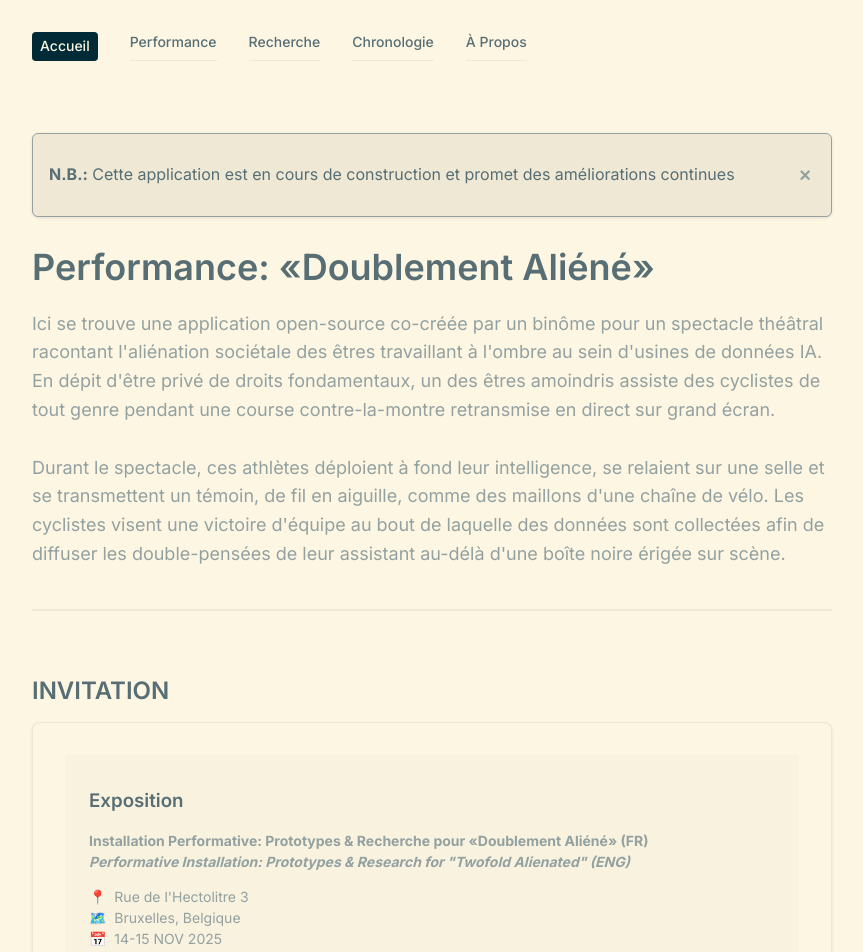
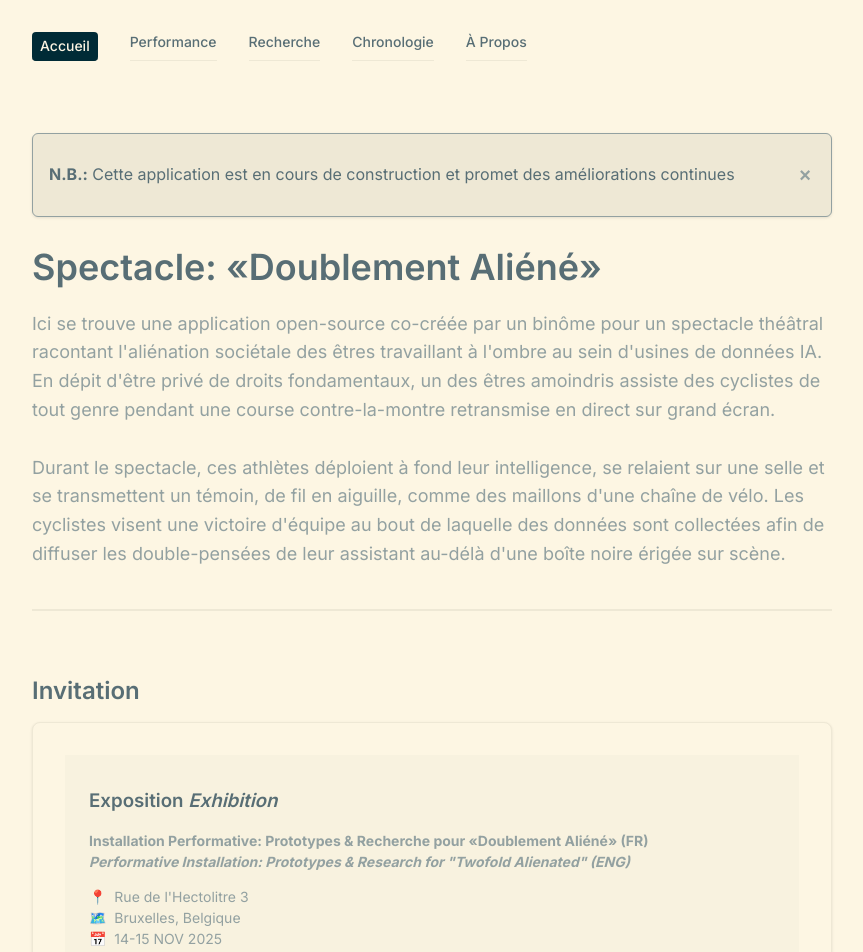
Before and after one commit to daqhris/DoublementAliene, a Next.js app: page / in a window 1280 px wide. Shown: the top 952 px of the page, without its empty margins (208-1071 px from the left). Built offline with nearby package versions, Linux system fonts and the light colour scheme; no server answers.

Commit message:
modifier des parties de phrases

```diff
--- a/app/page.tsx
+++ b/app/page.tsx
@@ -15,7 +15,7 @@ export default function HomePage() {
       <section className="theater-section">
         <div className="theater-section-header">
           <h1 className="theater-heading-lg">
-            Performance: «Doublement Aliéné»
+            Spectacle: «Doublement Aliéné»
           </h1>
           <p className="theater-subtitle">
             Ici se trouve une application open-source co-créée par un binôme pour un spectacle théâtral racontant l&apos;aliénation sociétale des êtres travaillant à l&apos;ombre au sein d&apos;usines de données IA.
@@ -29,12 +29,12 @@ export default function HomePage() {
 
       <section className="theater-section">
         <h2 className="theater-heading-md">
-          INVITATION
+          Invitation
         </h2>
           <div className="space-y-4">
             <div className="theater-card-modern">
             <div className="border-l-4 border-solarized-base2 pl-6 py-3 bg-theater-muted/5">
-              <h3 className="theater-nav-title mb-2">Exposition</h3>
+              <h3 className="theater-nav-title mb-2">Exposition <em>Exhibition</em></h3>
               <p className="theater-nav-description">
                 <strong>Installation Performative: Prototypes & Recherche pour «Doublement Aliéné» (FR)</strong><br></br>
                 <strong><em>Performative Installation: Prototypes & Research for &quot;Twofold Alienated&quot; (ENG)</em></strong>
```
